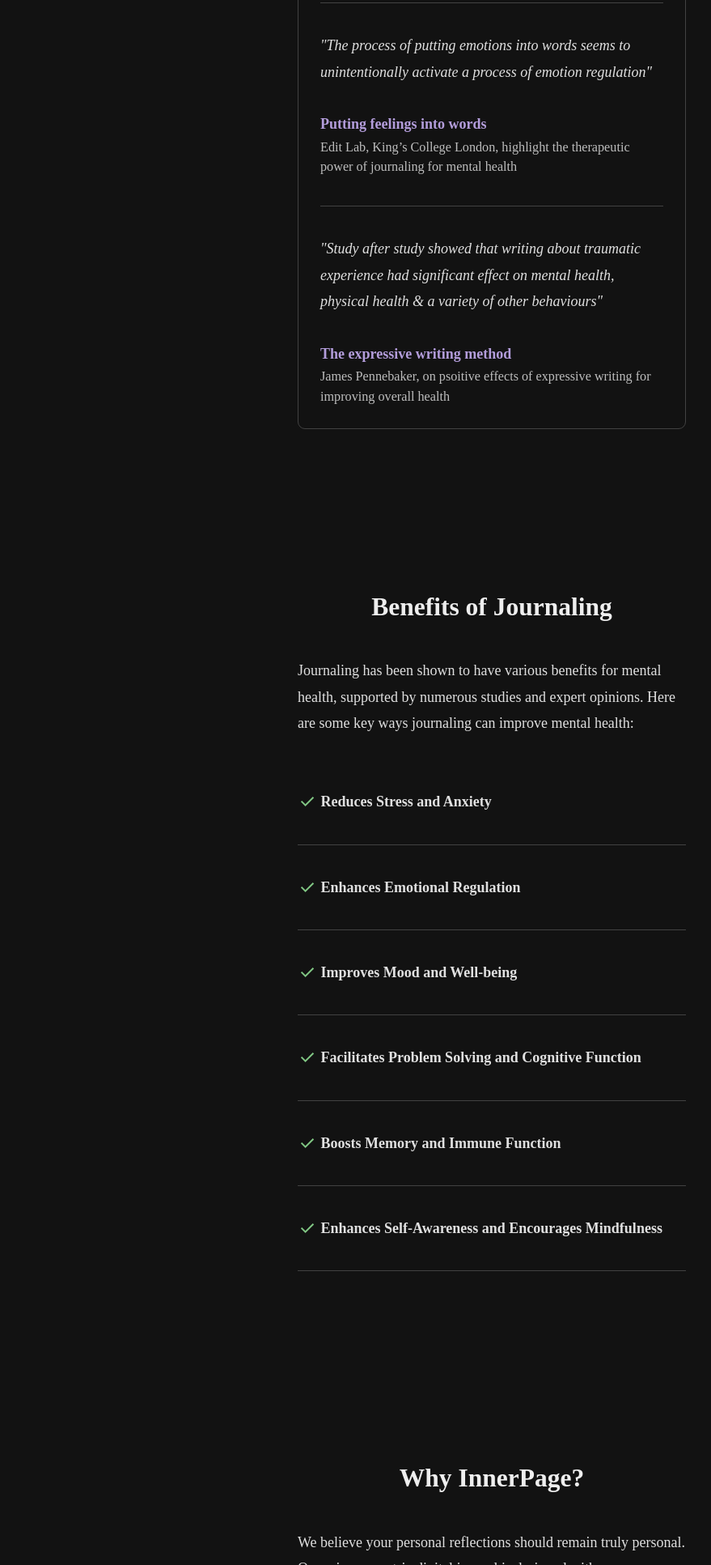
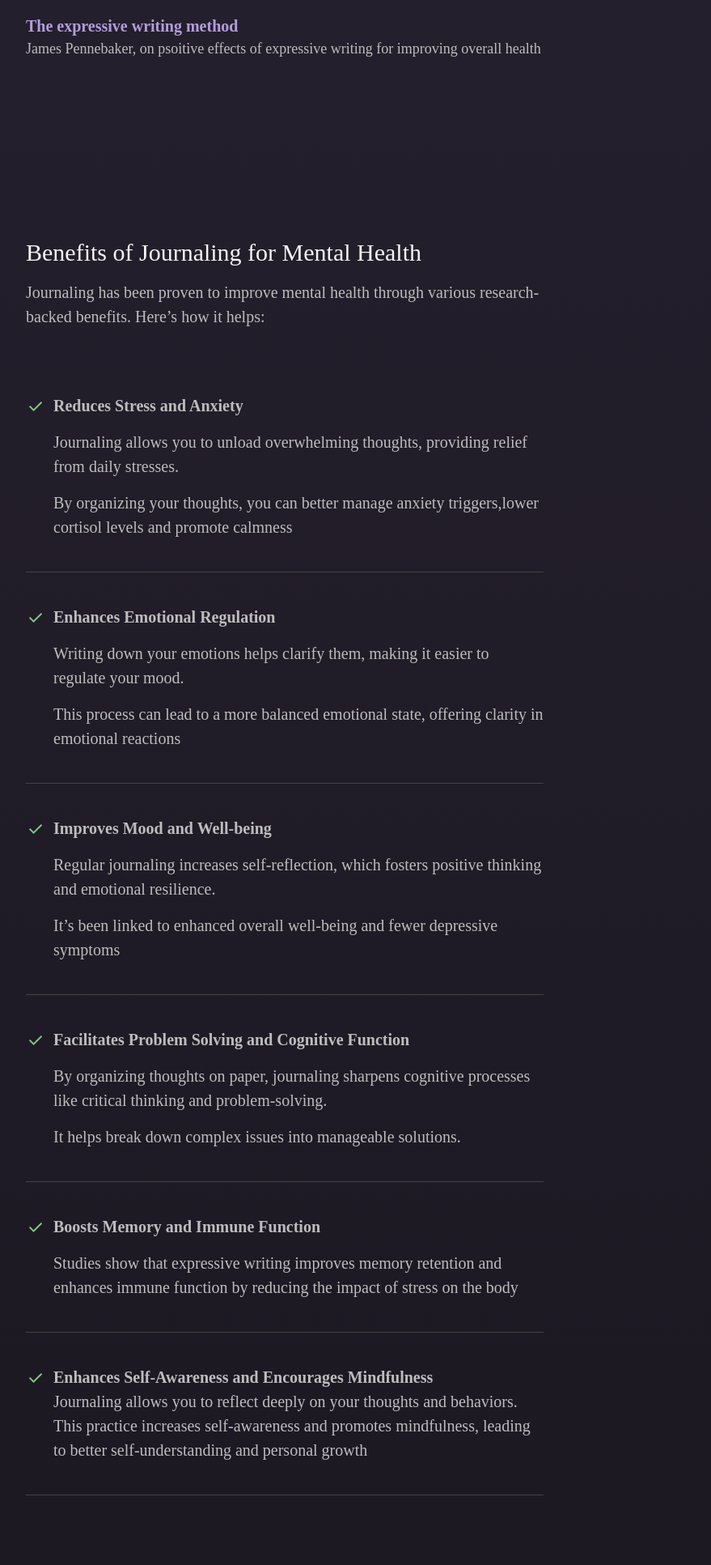
Before and after one commit to innerpage/website__dev, an Astro site in the folder frontend/: page / in a window 1280 px wide. Shown: the part 867-2800 px from the top of the page at 81% size, without its empty margins (32-911 px from the left). Built offline with nearby package versions, Linux system fonts and the light colour scheme; Astro itself is replaced by a stand-in of ours; a web font is replaced by a local one.

Commit message:
changes website theme

```diff
--- a/frontend/src/components/patterns/Footer.astro
+++ b/frontend/src/components/patterns/Footer.astro
@@ -1,8 +1,13 @@
 ---
 import { Var } from "../../script/var"
+import Link from "../../components/elements/Link.astro"
+
 ---
 
 <footer>
+    <p><Link href="/terms-of-service">Terms of Service</Link></p>
+    <p><Link href="/privacy-policy">Privacy Policy</Link></p>
+    <br/>
     <p>
       © {new Date().getFullYear()}&nbsp;{Var.app.name}
     </p>
@@ -10,7 +15,6 @@ import { Var } from "../../script/var"
 
 <style>
     footer {
-      text-align: center;
       padding: var(--padding) 0;
       padding-bottom: 4em;
     }
--- a/frontend/src/components/patterns/Header.astro
+++ b/frontend/src/components/patterns/Header.astro
@@ -7,7 +7,6 @@ import Link from "../elements/Link.astro"
     <Link href="/">
       <img width="150" height="29" src="/logotype.svg" alt="Logo of Innerpage, the sceure & private digital library" />
     </Link>
-    <!-- <a href="https://www.producthunt.com/posts/innerpage-the-anonymous-digital-journal?embed=true&utm_source=badge-featured&utm_medium=badge&utm_souce=badge-innerpage&#0045;the&#0045;anonymous&#0045;digital&#0045;journal" target="_blank"><img src="https://api.producthunt.com/widgets/embed-image/v1/featured.svg?post_id=466824&theme=dark" alt="InnerPage&#0044;&#0032;the&#0032;anonymous&#0032;digital&#0032;journal - Your&#0032;safest&#0032;place | Product Hunt" style="width: 180px; height: 54px;" width="250" height="54" /></a> -->
     <nav>
         <Link href="/blog">Blog</Link>
         &nbsp; &nbsp;&nbsp; &nbsp;
@@ -21,6 +20,9 @@ import Link from "../elements/Link.astro"
         display: flex;
         justify-content: space-between;
         align-items: center;
-        padding: var(--padding) 0;
+        padding:  var(--padding);
+        background: #241f2c;
+        border-radius: 0 0 var(--border-radius) var(--border-radius);
+        font-size: 0.8em;
     }
 </style>
--- a/frontend/src/pages/index.astro
+++ b/frontend/src/pages/index.astro
@@ -15,141 +15,156 @@ import Card from "../components/container/Card.astro"
 		<img alt="InnerPage petal" class="petal" src="./newPetal-3.svg"/>
 	</div>
 	<Section>
-		<div class="hero">
 		<h1>Improve Your Mental Health with Anonymous, Secure Journaling</h1>
-			<p>InnerPage offers a private, secure digital journal for privacy-conscious individuals. Safely express your thoughts and emotions to boost mental well-being.</p>
+		<p>InnerPage offers a <strong>free, private, secure digital journal for privacy-conscious individuals</strong>. Safely express your thoughts and emotions to boost mental well-being.</p>
 		<br/>
 		<Link href={Var.app.url} variant="button" fill="solid" theme="default" size="small"><strong>Start Writing</strong></Link>
-		</div>
 	</Section>
 	<Section>
-		<article>
-			<Card>
+		<div class="gallery-item">
 			<p>
 				<em>One of the more effective acts of self-care is also, happily, one of the cheapest</em>
 			</p>
-				<br/>
+
 				<Link target="_blank" href="https://www.nytimes.com/2018/10/25/style/journaling-benefits.html"><strong>What’s All This About Journaling?</strong></Link>
 				<p class="footnote">
 					The New York Times on the benefits of journaling for mental health and self-care
-				</p>
-				<div class="seperator"></div>
-				<p style="margin:0; margin-top: 1em;">
+
+		</div>
+		<div class="gallery-item">
+			<p>
 					<em>"The process of putting emotions into words seems to unintentionally activate a process of emotion regulation"</em>
 				</p>
-				<br/>
 				<Link target="_blank" href="https://blogs.kcl.ac.uk/editlab/2018/03/16/putting-feelings-into-words-the-beneficial-effects-of-affect-labelling/"><strong>Putting feelings into words</strong></Link>
 				<p class="footnote">Edit Lab, King’s College London, highlight the therapeutic power of journaling for mental health</p>
-				<div class="seperator"></div>
-				<p style="margin:0; margin-top: 1em;">
+		</div>
+		<div class="gallery-item">
+			<p>
 					<em>"Study after study showed that writing about traumatic experience had significant effect on mental health, physical health & a variety of other behaviours"</em>
 				</p>
-				<br/>
 				<Link target="_blank" href="https://www.youtube.com/watch?v=XsHIV9PxAV4"><strong>The expressive writing method</strong></Link>
 				<p class="footnote">
 					James Pennebaker, on psoitive effects of expressive writing for improving overall health
 				</p>
-			</Card>
+		</div>
+		<div class="gallery-item"></div>
+	</Section>
+	<Section>
+		<h2>Benefits of Journaling for Mental Health</h2>
+			<article>
+				<p>Journaling has been proven to improve mental health through various research-backed benefits. Here’s how it helps:</p>
+				<br/><br/>
+				<ul>
+					<li>
+						<img class="check-icon" src="./check.svg" width="24" height="32" alt="green check"/>
+						<div>
+							<p><strong>Reduces Stress and Anxiety</strong></p>
+							<p>Journaling allows you to unload overwhelming thoughts, providing relief from daily stresses.</p>
+							<p>By organizing your thoughts, you can better manage anxiety triggers,lower cortisol levels and promote calmness</p>
+						</div>
+					</li>
+					<li>
+						<img class="check-icon" src="./check.svg" width="24" height="32" alt="green check"/>
+						<div>
+							<p><strong>Enhances Emotional Regulation</strong></p>
+							<p>Writing down your emotions helps clarify them, making it easier to regulate your mood.</p>
+							<p>This process can lead to a more balanced emotional state, offering clarity in emotional reactions</p>
+						</div>
+					</li>
+					<li>
+						<img class="check-icon" src="./check.svg" width="24" height="32" alt="green check"/>
+						<div>
+							<p><strong>Improves Mood and Well-being</strong></p>
+							<p>Regular journaling increases self-reflection, which fosters positive thinking and emotional resilience.</p>
+							<p>It’s been linked to enhanced overall well-being and fewer depressive symptoms</p>
+						</div>
+					</li>
+					<li>
+						<img class="check-icon" src="./check.svg" width="24" height="32" alt="green check"/>
+						<div>
+							<p><strong>Facilitates Problem Solving and Cognitive Function</strong></p>
+							<p>By organizing thoughts on paper, journaling sharpens cognitive processes like critical thinking and problem-solving.</p>
+							<p>It helps break down complex issues into manageable solutions.</p>
+						</div>
+					</li>
+					<li>
+						<img class="check-icon" src="./check.svg" width="24" height="32" alt="green check"/>
+						<div>
+							<p><strong>Boosts Memory and Immune Function</strong></p>
+							<p>Studies show that expressive writing improves memory retention and enhances immune function by reducing the impact of stress on the body</p>
+						</div>
+					</li>
+					<li>
+						<img class="check-icon" src="./check.svg" width="24" height="32" alt="green check"/>
+						<div>
+							<strong>Enhances Self-Awareness and Encourages Mindfulness</strong><br/>
+							Journaling allows you to reflect deeply on your thoughts and behaviors. This practice increases self-awareness and promotes mindfulness, leading to better self-understanding and personal growth
+						</div>
+					</li>
+				</ul>
 			</article>
 	</Section>
 	<Section>
-		<main>
-			<h2>Benefits of Journaling</h2>
+		<h2>Why Choose InnerPage for Private Journaling?</h2>
 			<article>
-				<p>Journaling has been shown to have various benefits for mental health, supported by numerous studies and expert opinions. Here are some key ways journaling can improve mental health:</p>
+				<p>At InnerPage, we prioritize your privacy and confidentiality. Your thoughts stay truly personal with our secure and anonymous platform.</p>
 				<br/><br/>
 				<ul>
-					<li class="list-item__icon-label">
-						<img class="material-symbols-outlined" src="./check.svg" width="24" height="32" alt="green check"/>
-						<strong>Reduces Stress and Anxiety</strong>
-					</li>
-					<li class="list-item__icon-label">
-						<img class="material-symbols-outlined" src="./check.svg" width="24" height="32" alt="green check"/>
-						<strong>Enhances Emotional Regulation</strong>
-					</li>
-					<li class="list-item__icon-label">
-						<img class="material-symbols-outlined" src="./check.svg" width="24" height="32" alt="green check"/>
-						<strong>Improves Mood and Well-being</strong>
-					</li>
-					<li class="list-item__icon-label">
-						<img class="material-symbols-outlined" src="./check.svg" width="24" height="32" alt="green check"/>
-						<strong>Facilitates Problem Solving and Cognitive Function</strong>
-					</li>
-					<li class="list-item__icon-label">
-						<img class="material-symbols-outlined" src="./check.svg" width="24" height="32" alt="green check"/>
-						<strong>Boosts Memory and Immune Function</strong>
-					</li>
-					<li class="list-item__icon-label">
-						<img class="material-symbols-outlined" src="./check.svg" width="24" height="32" alt="green check"/>
-						<strong>Enhances Self-Awareness and Encourages Mindfulness</strong>
-					</li>
-				</ul>
-			</article>
-		</main>
-	</Section>
-	<Section>
-		<main>
-			<h2>Why InnerPage?</h2>
-			<article>
-				<p>We believe  your personal reflections should remain truly personal. Our privacy-centric digital journal is designed with <strong>your confidentiality as our top priority</strong>. Your anonymity isn't just a feature; it's the foundation value of InnerPage.</p>
-				<br/><br/>
-				<ul>
-					<li class="list-item__icon-label">
-						<img class="material-symbols-outlined" src="./check.svg" width="24" height="32" alt="green check"/>
+					<li>
+						<img class="check-icon" src="./check.svg" width="24" height="32" alt="green check"/>
 						<div>
 							<p><strong>100% Anonymous</strong></p>
-							<p>No email or phone number required - just choose a username and password</p>
+							<p>No email or phone number required — create your account with just username and password</p>
 						</div>
 					</li>
-					<li class="list-item__icon-label">
-						<img class="material-symbols-outlined" src="./check.svg" width="24" height="32" alt="green check"/>
+					<li>
+						<img class="check-icon" src="./check.svg" width="24" height="32" alt="green check"/>
 						<div>
-							<p><strong>Not a Social Platform</strong></p>
-							<p>Your journal is yours only. Nobody can see or comment on your posts</p>
+							<p><strong>Private Space</strong></p>
+							<p>Innerpage is not a social platform. No likes, comments, or sharing. Your journal is completely private</p>
 						</div>
 					</li>
-					<li class="list-item__icon-label">
-						<img class="material-symbols-outlined" src="./check.svg" width="24" height="32" alt="green check"/>
+					<li>
+						<img class="check-icon" src="./check.svg" width="24" height="32" alt="green check"/>
 						<div>
 							<p><strong>No Data Collection</strong></p>
 							<p>We never track, analyze, or store your journaling habits</p>
 						</div>
 					</li>
-					<li class="list-item__icon-label">
-						<img class="material-symbols-outlined" src="./check.svg" width="24" height="32" alt="green check"/>
+					<li>
+						<img class="check-icon" src="./check.svg" width="24" height="32" alt="green check"/>
 						<div>
-							<p><strong>Your control your data</strong></p>
+							<p><strong>Full Data Control</strong></p>
 							<p>Delete your account and entries anytime, without any hassle</p>
 						</div>
 					</li>
-					<li class="list-item__icon-label">
-						<img class="material-symbols-outlined" src="./check.svg" width="24" height="32" alt="green check"/>
+					<li>
+						<img class="check-icon" src="./check.svg" width="24" height="32" alt="green check"/>
 						<div>
 							<p><strong>No Third-Party Sharing</strong></p>
-							<p>Your private thoughts stay private - we never share your notes</p>
+							<p>Your data is never shared or sold—your thoughts are yours alone</p>
 						</div>
 
 					</li>
 				</ul>
 			</article>
-		</main>
 	</Section>
 	<Section>
-		<main>
-			<h2>Open Source Commitment</h2>
+		<h2>Our Commitment to Open Source</h2>
 		<article>
-				<p><strong>Innerpage is open source</strong>. You can use the codebase for any kind of private, non-commercial or commercial use (with appropriate license).</p>
+			<p><strong>InnerPage is fully open source</strong>, empowering users to freely utilize the codebase for personal, non-commercial, or commercial projects (in accordance with the license terms).</p>
 			<br/>
-				<p>Innerpage is protected by  <Link href="https://www.gnu.org/licenses/gpl-3.0.en.html">GNU GPL v3.0</Link></p>
-				<br/>
+			<p>
+				<strong>License:&nbsp;&nbsp;<Link href="https://www.gnu.org/licenses/gpl-3.0.en.html">GNU GPL v3.0</Link></strong>
+			</p>
+			<div class="seperator"></div>
 			<p>
 				<strong>Source Code:</strong>&nbsp;&nbsp;<Link href="https://github.com/innerpage"><strong>https://github.com/innerpage</strong></Link>
 			</p>
+			<div class="seperator"></div>
 		</article>
-		</main>
 	</Section>
 	<Section>
-		<main>
 		<h2>Contact Us</h2>
 		<article>
 			<p>Kindly reach out to us for any kind of assistance, feature requests or bug reports:</p>
@@ -159,19 +174,24 @@ import Card from "../components/container/Card.astro"
 				<li><strong>Twitter:</strong>&nbsp;&nbsp;<Link href={Var.app.contact.social.twitter} target="_blank"><strong>{Var.app.contact.social.twitter}</strong></Link></li>
 			</ul>
 		</article>
-		</main>
 	</Section>
 </Site>
 
 <style>
-	.list-item__icon-label {
+	.check-icon {
+		margin-right: 0.5em;
+	}
+
+	ul li {
 		display: flex;
 	}
 
-	.hero {
-		text-align: center;
-		max-width: 764px;
-		margin: 0 auto;
+	li p {
+		margin-bottom: 0.75em;
+	}
+
+	li p:last-child {
+		margin-bottom: 0;
 	}
 
 	.petal {
@@ -214,7 +234,4 @@ import Card from "../components/container/Card.astro"
 		}
 	}
 
-	.material-symbols-outlined {
-		margin-right: 0.25em;
-	}
 </style>
--- a/frontend/src/styles/index.css
+++ b/frontend/src/styles/index.css
@@ -7,45 +7,43 @@
   font-display: swap;
 }
 
+html {
+  /* background: var(--color__site--background); */
+  background: linear-gradient(0deg, #121016 0%, #241f2c 85%, #362f42 100%);
+  min-height: 100vh;
+}
+
 body {
-  background: var(--color__site--background);
   font-size: var(--font-size__body);
-  color: var(--color__gray--300);
+  color: var(--color__gray--400);
   font-family: var(--font-family__serif);
-  line-height: var(--line-height);
+  margin: 0 auto;
   width: 90%;
-  max-width: 1040px;
-  margin: 0 auto;
+  line-height: 1.5;
+}
+
+h1,
+h2,
+h3 {
+  color: var(--color__gray--100);
 }
 
 h1 {
   font-family: "IBM Plex Serif", serif;
-  font-size: 2.5em;
-  line-height: 1.2em;
-  font-weight: 700;
-  color: var(--color__gray--200);
-  margin: 0.5em 0;
+  font-size: 2em;
+  line-height: 1.15;
 }
 
 h2 {
-  margin: 0.5em 0 1.25em 0;
   font-weight: 400;
-  font-size: 1.75em;
-  line-height: 1.5em;
-  font-weight: 700;
-  color: var(--color__gray--200);
+  font-size: 1.5em;
+  line-height: 1.3;
+  margin-bottom: 0.5em;
 }
 
 article {
-  max-width: 480px;
-  margin: 0 auto;
+  max-width: 640px;
   text-align: left;
-}
-
-main {
-  max-width: 480px;
-  text-align: center;
-  margin: 0 auto;
 }
 
 ul {
@@ -58,9 +56,8 @@ li {
   border-bottom: 1px solid var(--color__gray--800);
 }
 
-.date {
-  font-size: 0.8em;
-  color: var(--color__gray--400);
+p {
+  margin-bottom: 1em;
 }
 
 .footnote {
@@ -74,10 +71,3 @@ li {
   width: 100%;
   margin: 2em 0;
 }
-
-.row-reverse {
-  display: flex;
-  flex-direction: row-reverse;
-  text-align: right;
-  margin-top: 1em;
-}
--- a/frontend/src/styles/vars.css
+++ b/frontend/src/styles/vars.css
@@ -1,5 +1,5 @@
 :root {
-  --font-size__body: 18px;
+  --font-size__body: 20px;
   --font-size__display: 1.5em;
   --font-size__heading: 1.25em;
   --font-size__footnote: 0.8em;
@@ -9,13 +9,12 @@
   --font-family__serif: "IBM Plex Serif", serif;
 
   --padding: 1em;
+
   --border: 1px solid var(--color__gray--800);
   --border__input: 1px solid var(--color__gray--600);
   --border-radius: 0.5em;
-  --line-height: 1.8;
 
   --color__site--background: #121212;
-
   --color__gray--100: #f5f5f5;
   --color__gray--200: #eeeeee;
   --color__gray--300: #e0e0e0;
@@ -23,19 +22,15 @@
   --color__gray--600: #757575;
   --color__gray--700: #616161;
   --color__gray--800: #424242;
+  --color__gray--850: #343434;
   --color__gray--900: #212121;
-
   --color__deep-purple--100: #d1c4e9;
   --color__deep-purple--200: #b39ddb;
   --color__deep-purple--300: #9575cd;
-
   --color__red--100: #ffcdd2;
   --color__red--200: #ef9a9a;
   --color__red--300: #e57373;
-
   --color__green--100: #c8e6c9;
   --color__green--200: #a5d6a7;
   --color__green--300: #81c784;
-
-  --pattern__topbar__height: 50px;
 }
```
Also changed, not shown: frontend/src/pages/support-us/index.astro (+15 -8 lines), frontend/src/pages/privacy-policy/index.astro (added). Lines whose indentation alone changed are shown as unchanged.
